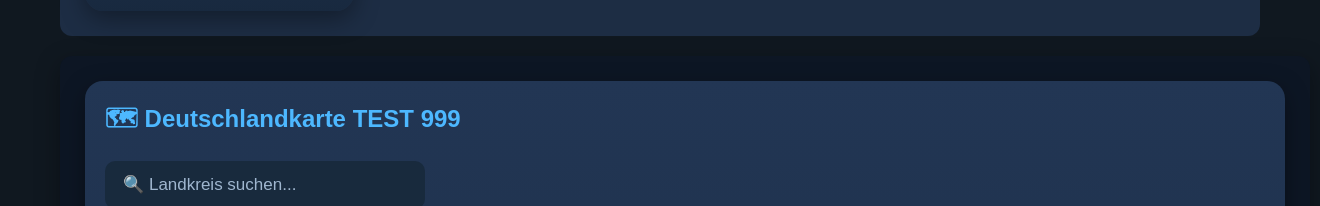
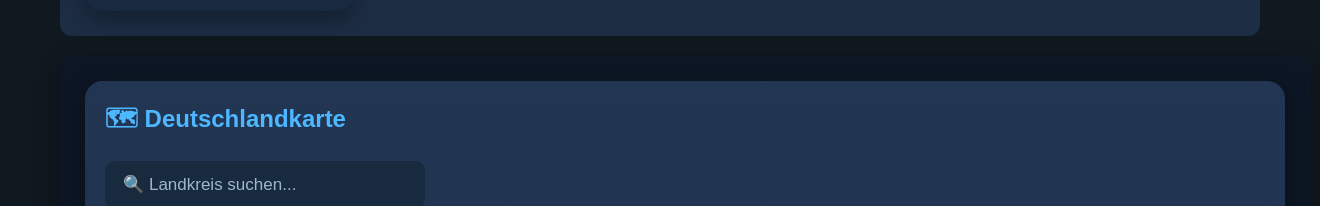
Before and after one commit to WetterstudioBadFeilnbach/WetterstudioAI, a FastAPI app: page / in a window 1320 px wide. Shown: the part 3755-3961 px from the top of the page. Run offline with FastAPI, Linux system fonts and the light colour scheme; data that the repository does not hold is empty; grey boxes are pictures that could not be loaded.

Commit message:
Testbezeichnung von Deutschlandkarte entfernt

```diff
--- a/templates/index.html
+++ b/templates/index.html
@@ -310,7 +310,7 @@
 
     <div class="card">
 
-        <h2>🗺 Deutschlandkarte TEST 999</h2>
+        <h2>🗺 Deutschlandkarte</h2>
 
         <div class="such-container">
             <input
```
